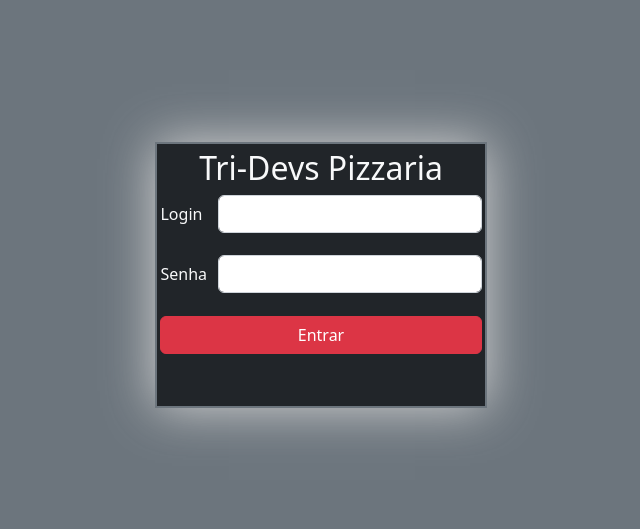
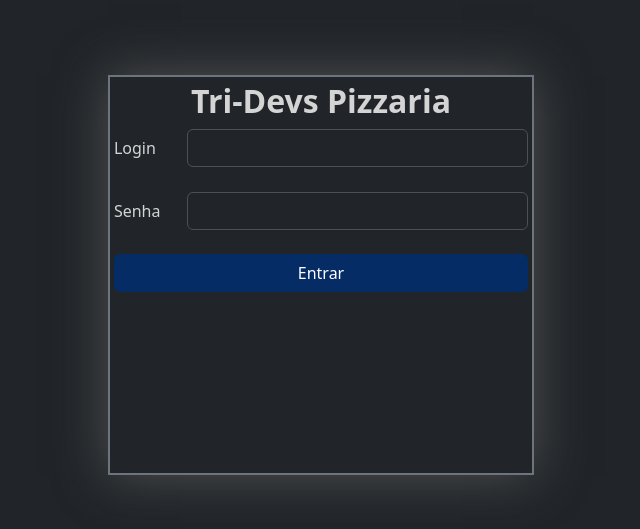
Before and after one commit to AugustoMeine/Tri-Devs, an Angular app in the folder Tri-Devs/angular/: page / in a window 1280 px wide. Shown: the part 125-654 px from the top of the page, without its empty margins (319-959 px from the left). Built offline with nearby package versions, Linux system fonts and the light colour scheme.

Commit message:
Atualização da tela de login - 19/02/2023

```diff
--- a/Tri-Devs/angular/package.json
+++ b/Tri-Devs/angular/package.json
@@ -18,7 +18,7 @@
     "@angular/platform-browser": "^15.1.0",
     "@angular/platform-browser-dynamic": "^15.1.0",
     "@angular/router": "^15.1.0",
-    "bootstrap": "^5.2.3",
+    "bootstrap": "^5.3.0-alpha1",
     "rxjs": "~7.8.0",
     "tslib": "^2.3.0",
     "zone.js": "~0.12.0"
--- a/Tri-Devs/angular/src/app/login/login.component.css
+++ b/Tri-Devs/angular/src/app/login/login.component.css
@@ -11,10 +11,10 @@
 }
 
 .formulario{
-    min-width: calc(100vw/5);
-    min-height: calc(100vh/3);
+    min-width: calc(100vw/3);
+    min-height: calc(100vh/2);
     box-sizing: border-box;
-    box-shadow: 0 0 3em lightgray;
+    box-shadow: 0 0 3em rgb(80, 80, 80);
 }
 
 .padding-1{
--- a/Tri-Devs/angular/src/app/login/login.component.html
+++ b/Tri-Devs/angular/src/app/login/login.component.html
@@ -1,8 +1,9 @@
-<div class="pagina bg-secondary text-light">
-    <div class="formulario bg-dark border border-secondary border-2">
+<div class="pagina">
+
+    <div class="formulario border border-secondary border-2">
 
         <div class="titulo" >
-            Tri-Devs Pizzaria
+            <b>Tri-Devs Pizzaria</b>
         </div>
 
         <div class="row mb-3 padding-1">
@@ -20,7 +21,7 @@
           </div>
 
           <div class="d-grid gap-1 padding-1">
-            <button class="btn btn-danger" type="button" (click)="entrar()">Entrar</button>
+            <button class="btn btn-primary" type="button" (click)="entrar()">Entrar</button>
           </div>
     </div>
 </div>
--- a/Tri-Devs/angular/src/index.html
+++ b/Tri-Devs/angular/src/index.html
@@ -1,9 +1,8 @@
 <!doctype html>
-<html lang="pt-br">
+<html lang="pt-br" data-bs-theme="dark">
   <head>
     <meta charset="utf-8">
     <title>Tri-Devs</title>
-    <base href="/">
   </head>
   <body>
     <app-root></app-root>
--- a/Tri-Devs/angular/src/style.css
+++ /dev/null
@@ -1,39 +0,0 @@
-* body {
-    background-image: url('pizza.jpg');
-
-     margin-left: 250px;
-     padding-left: 250px;
-
-}
-.btn {
-    width: 200px;
-    height: 50px;
-    background-color: grey;
-    color: white;
-    margin: 10px;
-    padding: 15px;
-    text-align: center;
-    border-radius: 10px;
-
-
-}
-
-.btn:hover {
-    width: 210px;
-    height: 55px;
-    background-color: light-grey;
-    color: red;
-    margin: 10px;
-    padding: 15px;
-    text-align: center;
-    border-radius: 20px;
-
-
-}
-
-
-/* RESET PASS*/
-
-#reset_pass {
-    background: lightgreen;
-}
--- a/Tri-Devs/angular/src/styles.css
+++ b/Tri-Devs/angular/src/styles.css
@@ -7,6 +7,11 @@ body,html{
   padding: 0;
   margin: 0;
   border: 0;
-  color: white;
   box-sizing: border-box;
+  color: rgb(212, 212, 212);
 }
+
+.btn-primary{
+  background-color: #052c65;
+  border-color: #052c65;
+}
```
Also changed, not shown: Tri-Devs/angular/src/pizza.jpg (deleted), 1 other file (tests, documents, lock files or other folders).
